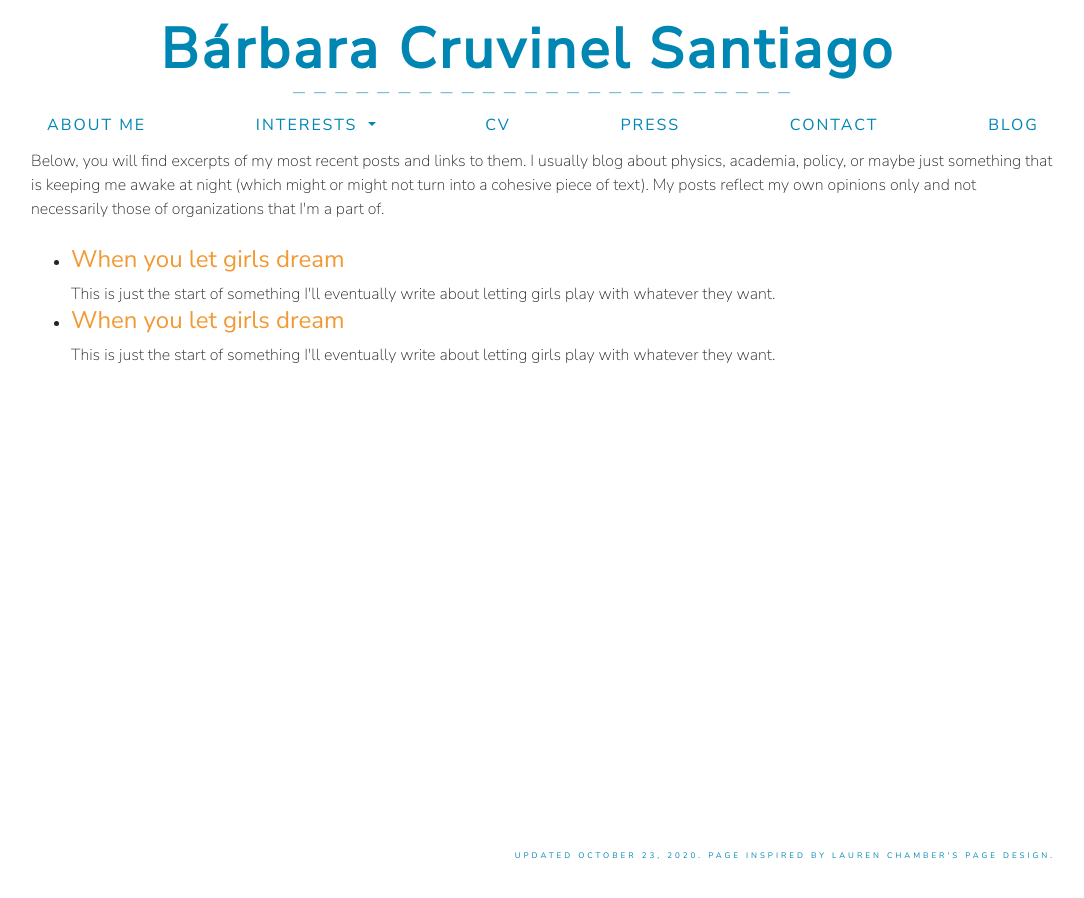
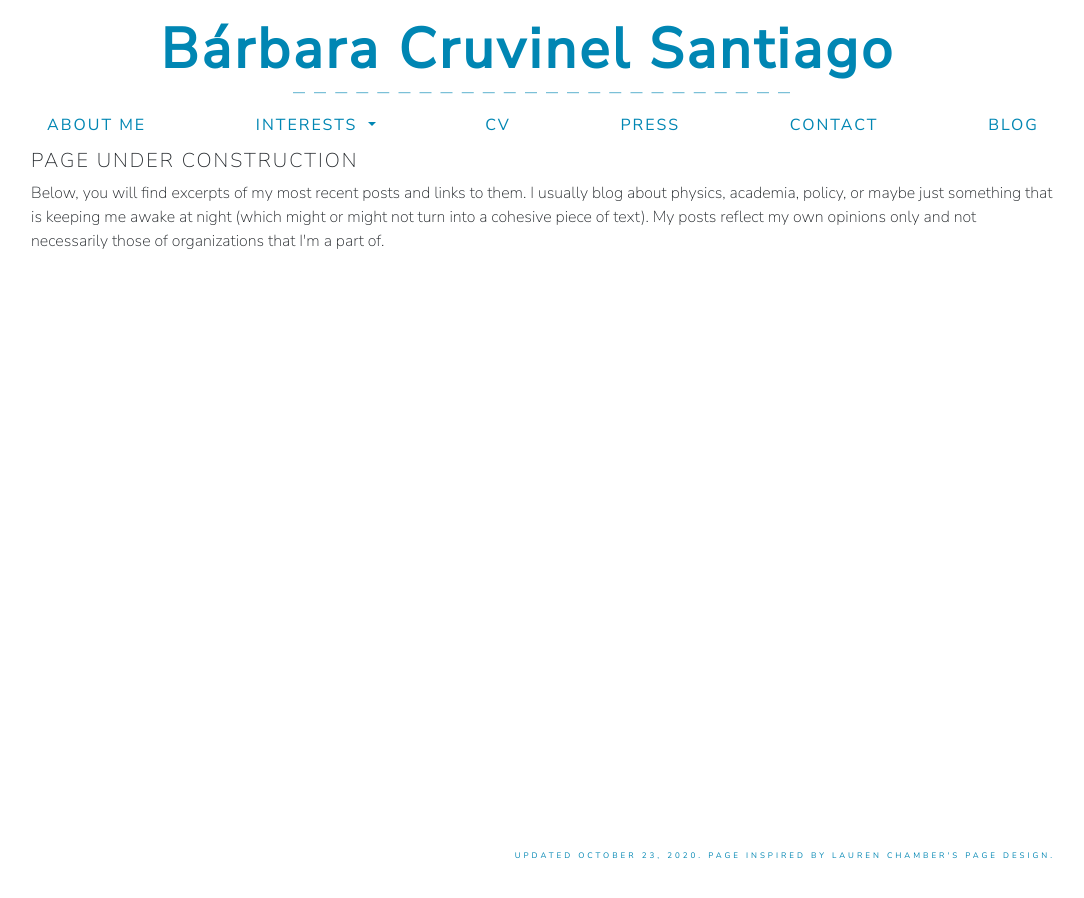
Before and after one commit to barbaracrusan/barbaracrusan.github.io, a Jekyll site: the page built from blog.html, in a window 1280 px wide. Shown: the whole page, without its empty margins (97-1181 px from the left). Built offline with Jekyll 4.4.1, drawn with Linux system fonts in a browser that asks for light colours; nearby versions of some CDN libraries.

Commit message:
blog change

```diff
--- a/_posts/2020-10-23-When you let girls dream.html
+++ /dev/null
@@ -1,6 +0,0 @@
----
-layout: post
-author: Bárbara Cruvinel Santiago
----
-
-This is just the start of something I'll eventually write about letting girls play with whatever they want.
--- a/blog.html
+++ b/blog.html
@@ -5,6 +5,7 @@ title: BLOG
 
 <main>
 
+<h5>Page Under Construction</h5>
 Below, you will find excerpts of my most recent posts and links to them. I usually blog about physics, academia, policy, or maybe just something that is keeping me awake at night (which might or might not turn into a cohesive piece of text). My posts reflect my own opinions only and not necessarily those of organizations that I'm a part of.
 <br><br>
 
```
Also changed, not shown: _posts/When you let girls dream.html (renamed from _posts/2018-08-21-When you let girls dream.html).
